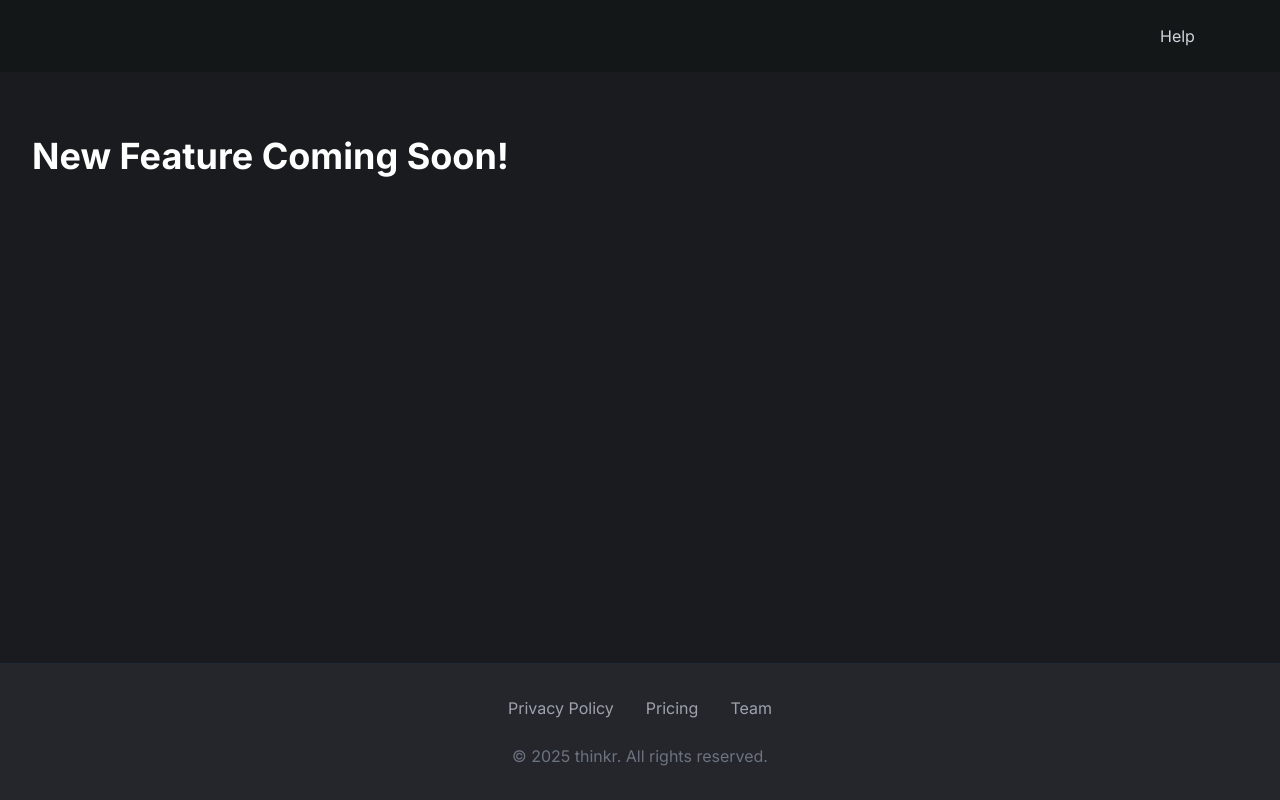
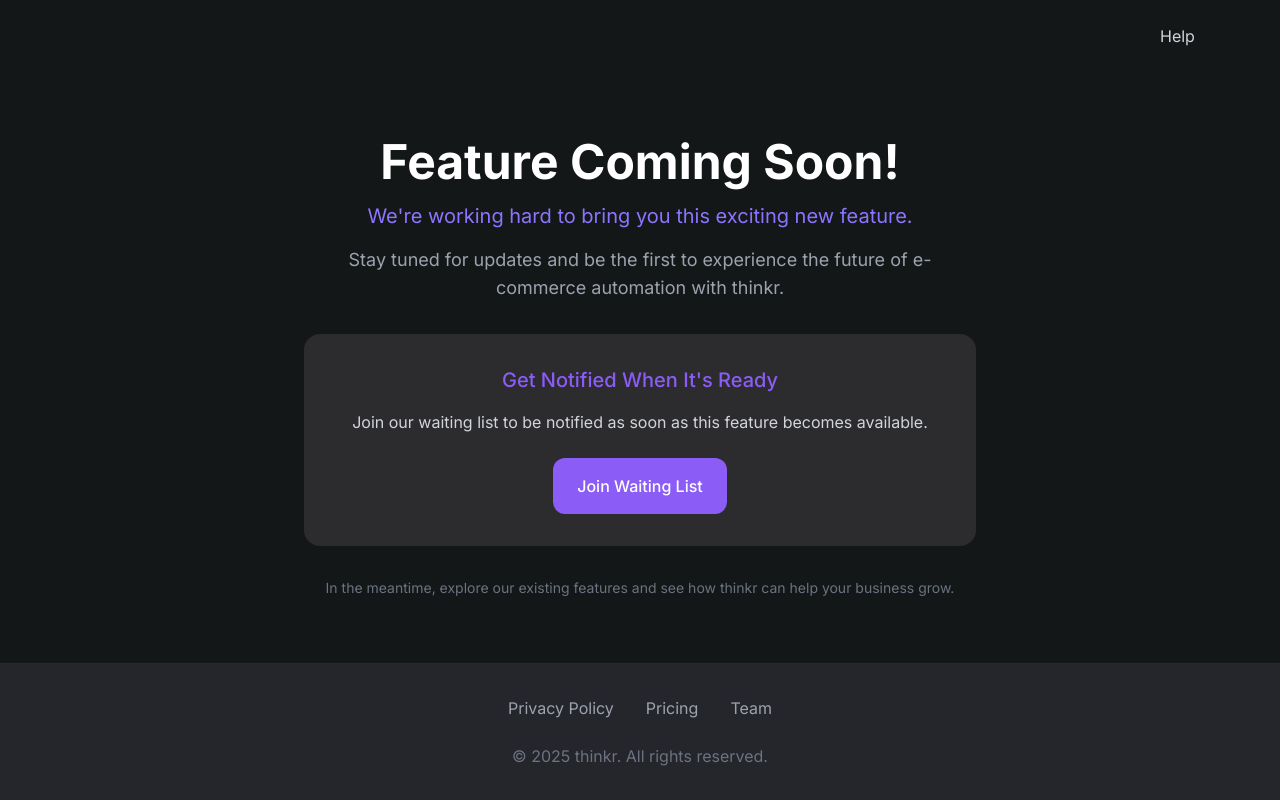
Before and after one commit to SailingSF/thinkr-web-app, a Next.js app: page /coming-soon in a window 1280 px wide. Built offline with nearby package versions, Linux system fonts and the light colour scheme.

Commit message:
fix use navigation

```diff
--- a/src/app/coming-soon/page.tsx
+++ b/src/app/coming-soon/page.tsx
@@ -32,14 +32,47 @@
     redirect('/coming-soon');
   }
 
-  const featureName = feature || "New";
+  const featureName = feature || "Feature";
 
   return (
-    <div className="min-h-screen bg-[#1a1b1e] text-white flex flex-col">
+    <div className="min-h-screen bg-[#141718] text-white flex flex-col">
       <Navigation />
 
-      <main className="container mx-auto px-8 py-16 flex-grow">
-        <h1 className="text-4xl font-bold mb-8">{featureName} Feature Coming Soon!</h1>
+      <main className="container mx-auto px-4 py-16 flex-grow flex items-center justify-center">
+        <div className="max-w-2xl mx-auto text-center space-y-8">
+          <div className="space-y-4">
+            <h1 className="text-4xl lg:text-5xl font-bold text-white">
+              {featureName} Coming Soon!
+            </h1>
+            <p className="text-xl text-[#8C74FF] font-normal">
+              We're working hard to bring you this exciting new feature.
+            </p>
+            <p className="text-gray-400 text-lg">
+              Stay tuned for updates and be the first to experience the future of e-commerce automation with thinkr.
+            </p>
+          </div>
+
+          <div className="bg-[#2C2C2E] p-8 rounded-2xl">
+            <h3 className="text-xl font-medium text-[#8B5CF6] mb-4">
+              Get Notified When It's Ready
+            </h3>
+            <p className="text-gray-300 mb-6">
+              Join our waiting list to be notified as soon as this feature becomes available.
+            </p>
+            <a
+              href="mailto:updates@thinkr.com?subject=Notify me about new features"
+              className="inline-block px-6 py-4 bg-[#8B5CF6] hover:bg-[#7C3AED] text-white font-medium rounded-xl transition-colors"
+            >
+              Join Waiting List
+            </a>
+          </div>
+
+          <div className="text-center">
+            <p className="text-gray-500 text-sm">
+              In the meantime, explore our existing features and see how thinkr can help your business grow.
+            </p>
+          </div>
+        </div>
       </main>
 
       <Footer />
--- a/src/app/faq/page.tsx
+++ b/src/app/faq/page.tsx
@@ -1,8 +1,7 @@
 'use client';
 
 import Navigation from "@/components/Navigation";
-import AppSidebar from "@/components/AppSidebar";
-import { useNavigation } from '@/contexts/NavigationContext';
+import Footer from "@/components/Footer";
 
 const faqs = [
   {
@@ -32,17 +31,12 @@
 ];
 
 export default function FAQ() {
-  const { isSidebarCollapsed } = useNavigation();
+  return (
+    <div className="min-h-screen bg-[#141718] text-white flex flex-col">
+      <Navigation />
 
-  return (
-    <div className="h-screen bg-[#141718] overflow-hidden">
-      <Navigation />
-      <AppSidebar />
-
-      <main className={`pt-16 p-4 h-[calc(100vh-1rem)] overflow-auto transition-all duration-300 ${
-        isSidebarCollapsed ? 'lg:pl-20' : 'lg:pl-64'
-      }`}>
-        <div className="max-w-3xl mx-auto py-8 lg:py-12">
+      <main className="container mx-auto px-4 py-8 lg:py-12 flex-grow">
+        <div className="max-w-3xl mx-auto">
           <div className="flex flex-col gap-1 mb-8">
             <h1 className="text-[35px] text-[#FFFFFF] font-normal m-0">
               Frequently Asked Questions
@@ -72,6 +66,8 @@
           </div>
         </div>
       </main>
+
+      <Footer />
     </div>
   );
 }
```
